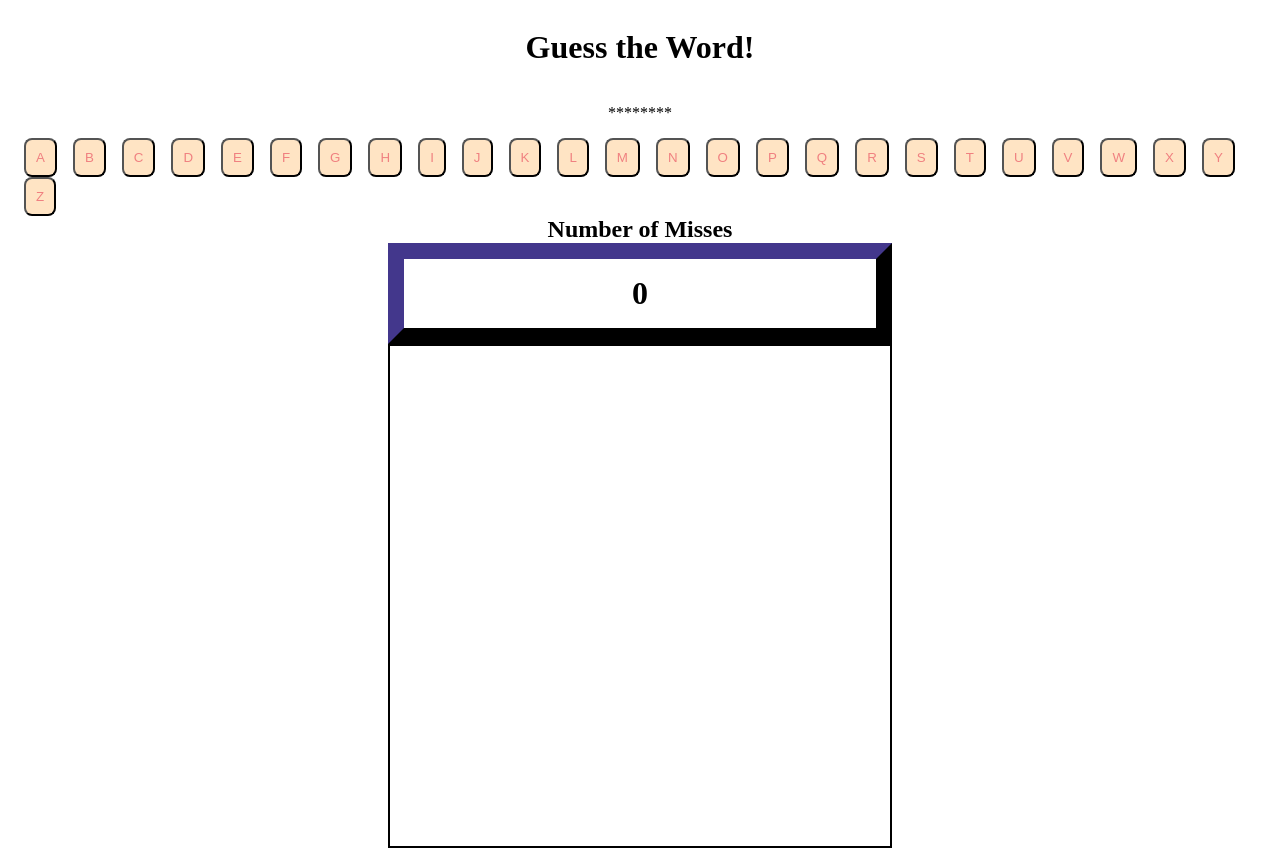
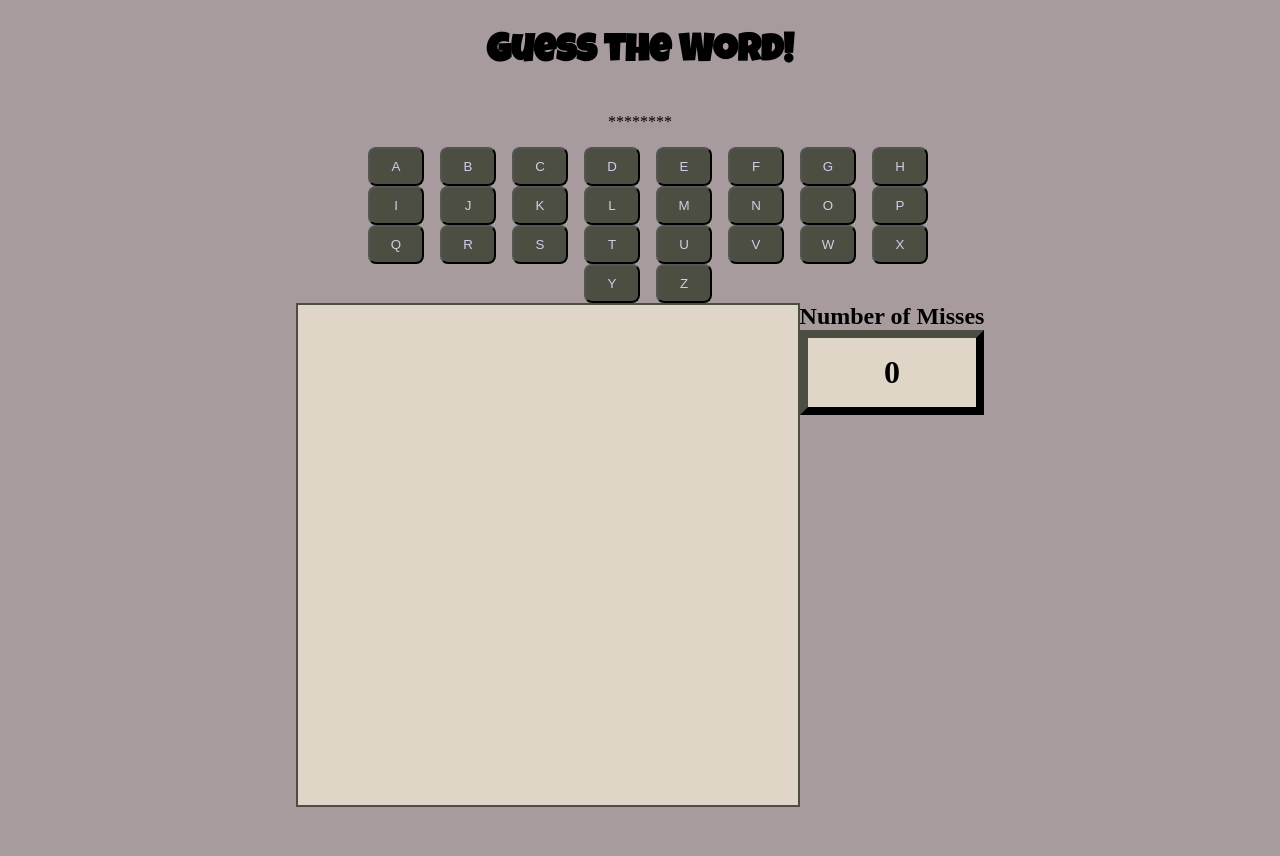
Before and after one commit to jpbaz28/react_hangman, a React (Create React App) app: page /game in a window 1280 px wide. After the commit the page ends 815 px from the top, so only its background shows below. Built offline with nearby package versions, Linux system fonts and the light colour scheme; no server answers.

Commit message:
Styling/Layout changes

```diff
--- a/public/index.html
+++ b/public/index.html
@@ -24,9 +24,9 @@
       work correctly both with client-side routing and a non-root public URL.
       Learn how to configure a non-root public URL by running `npm run build`.
     -->
-    <title>React App</title>
+    <title>React Hangman</title>
   </head>
-  <body>
+  <body bgcolor="A89B9D">
     <noscript>You need to enable JavaScript to run this app.</noscript>
     <div id="root"></div>
     <!--
--- a/src/components/alphabuttons/AlphaButtons.css
+++ b/src/components/alphabuttons/AlphaButtons.css
@@ -1,10 +1,13 @@
 .button {
-  color: lightcoral;
-  background-color: bisque;
+  color: #cfcfea;
+  background-color: #4b4e41;
   border-radius: 8px;
   margin-left: 1rem;
   padding: 10px;
-  min-width: min-content;
+  min-width: 2rem;
+  display: flex;
+  flex: 0 1 3.5rem;
+  justify-content: center;
 }
 
 .button:hover {
--- a/src/components/answerboard/AnswerBoard.tsx
+++ b/src/components/answerboard/AnswerBoard.tsx
@@ -1,9 +1,5 @@
 import './AnswerBoard.css';
 
 export default function AnswerBoard(props: { mask: string }) {
-  return (
-    <div className="answerboard-wrapper">
-      <p>{props.mask}</p>
-    </div>
-  );
+  return <p>{props.mask}</p>;
 }
--- a/src/components/drawscreen/DrawScreen.css
+++ b/src/components/drawscreen/DrawScreen.css
@@ -4,6 +4,8 @@
   align-items: center;
   border: 2px;
   border-style: solid;
-  border-color: black;
+  border-color: #4b4e41;
   margin: 0px;
+  /* flex: auto; */
+  background-color: rgb(224, 214, 200);
 }
--- a/src/components/gamepage/GamePage.css
+++ b/src/components/gamepage/GamePage.css
@@ -1,5 +1,46 @@
+@import url('https://fonts.googleapis.com/css2?family=Luckiest+Guy&display=swap');
+
 .gamepage-wrapper {
   display: flex;
   flex-direction: column;
   align-items: center;
+  flex: auto;
 }
+
+.btn-wrapper {
+  display: flex;
+  flex-direction: row;
+  max-width: 40rem;
+  flex-wrap: wrap;
+  justify-content: center;
+}
+
+.title-wrapper {
+  font-family: 'Luckiest Guy', cursive;
+  font-size: larger;
+  display: flex;
+  justify-content: center;
+  flex: auto;
+}
+.misscounter-wrapper {
+  display: flex;
+  justify-content: center;
+  flex: auto;
+}
+
+.drawscreen-wrapper {
+  display: flex;
+  justify-content: center;
+  flex: auto;
+}
+
+.board-wrapper {
+  display: flex;
+  justify-content: center;
+  flex: auto;
+}
+.answerboard-wrapper {
+  display: flex;
+  flex-direction: row;
+  justify-content: center;
+}
--- a/src/components/gamepage/GamePage.tsx
+++ b/src/components/gamepage/GamePage.tsx
@@ -49,9 +49,13 @@ export default function GamePage() {
   if (numMisses < 9 && mask.includes('*')) {
     return (
       <div className="gamepage-wrapper">
-        <h1>Guess the Word!</h1>
-        <AnswerBoard mask={mask} />
-        <div>
+        <div className="title-wrapper">
+          <h1>Guess the Word!</h1>
+        </div>
+        <div className="answerboard-wrapper">
+          <AnswerBoard mask={mask} />
+        </div>
+        <div className="btn-wrapper">
           {letterList.map((letter) => (
             <AlphaButtons
               letter={letter}
@@ -66,20 +70,22 @@ export default function GamePage() {
             />
           ))}
         </div>
-        <div>
-          <MissCounter numMisses={numMisses} />
-          <DrawScreen numMisses={numMisses} />
+        <div className="board-wrapper">
+          <div className="drawscreen-wrapper">
+            <DrawScreen numMisses={numMisses} />
+            <MissCounter numMisses={numMisses} />
+          </div>
         </div>
       </div>
     );
   } else if (numMisses < 9) {
     return (
       <div className="gamepage-wrapper">
+        <button onClick={() => navigate('/')}>Start New Game</button>
         <h1>You Won in {numMisses} moves!</h1>
         <h2>The word was: {answer}</h2>
         <h2>Definition: {definition}</h2>
         <DrawScreen numMisses={numMisses} />
-        <button onClick={() => navigate('/')}>Start New Game</button>
       </div>
     );
   } else if (numMisses >= 9 && mask.includes('*')) {
--- a/src/components/misscounter/MissCounter.css
+++ b/src/components/misscounter/MissCounter.css
@@ -3,14 +3,17 @@
   justify-content: center;
   margin: 0px;
   padding: 0px;
+  flex: 1 1;
 }
 
 .miss-counter {
   display: flex;
   justify-content: center;
-  border: 1rem;
+  border: 0.5rem;
   border-style: outset;
-  border-color: rgb(27, 22, 56);
+  border-color: #4b4e41;
+  background-color: rgb(224, 214, 200);
   padding: 1rem;
   margin: 0px;
+  flex: auto;
 }
```
